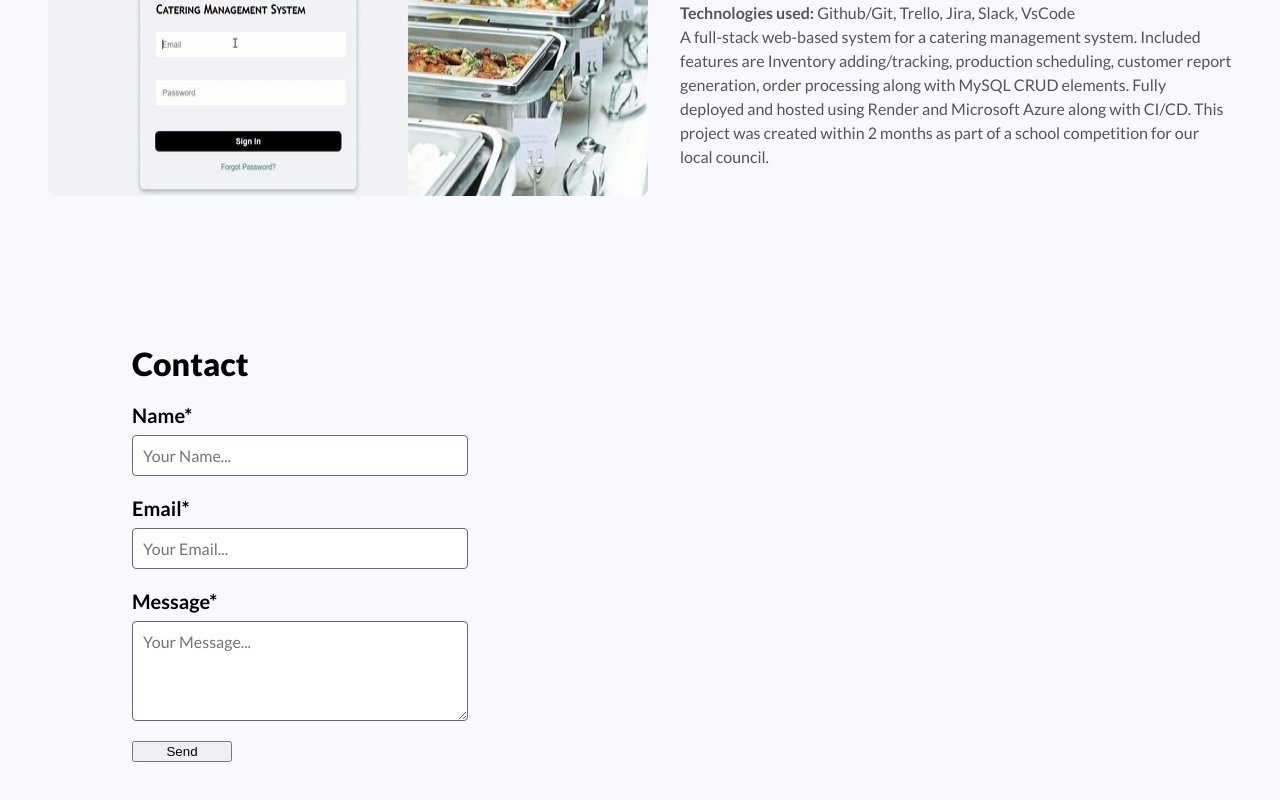
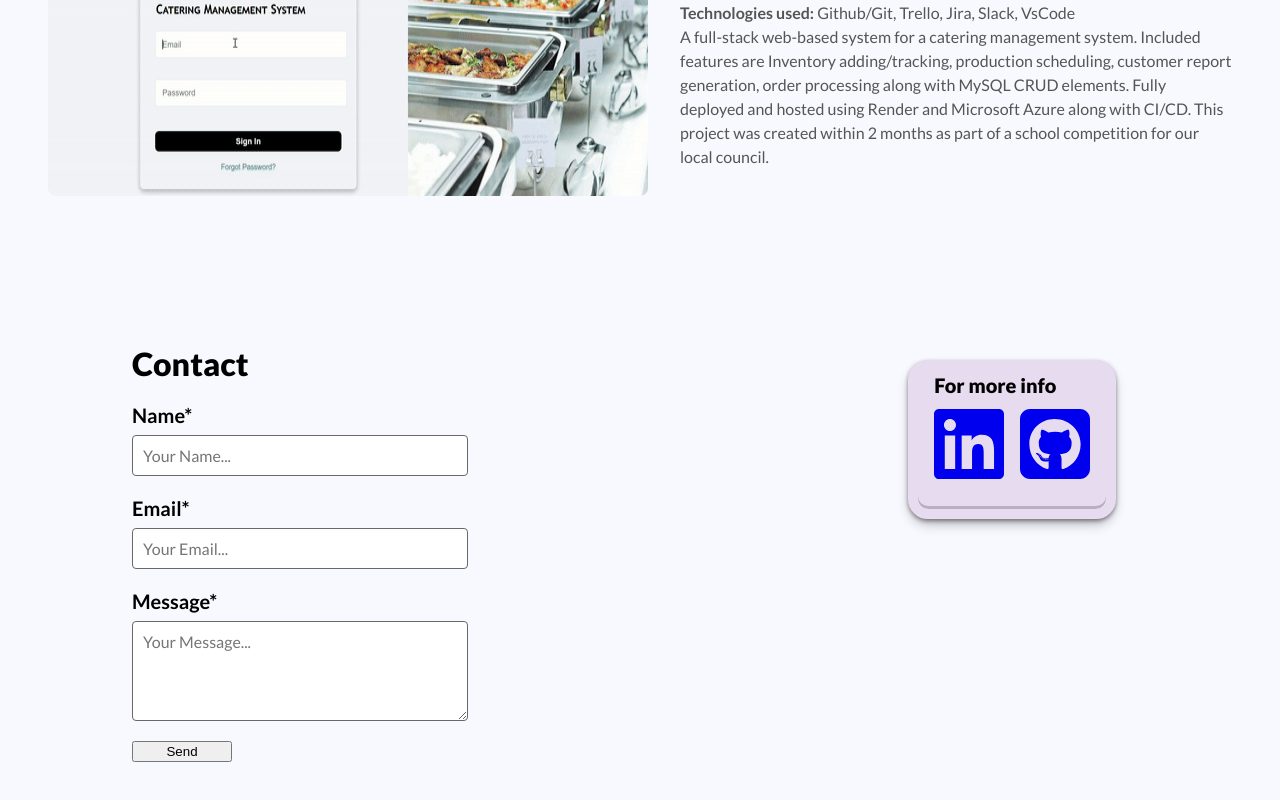
Before and after one commit to shjcc/saad-portfolio, a React (Vite) app in the folder saad-portfolio/: page / in a window 1280 px wide. Shown: the part 4201-5001 px from the top of the page. Built offline with nearby package versions, Linux system fonts and the light colour scheme; a web font is replaced by a local one.

Commit message:
updated the about page and styling to include the linkedin and github icons and anchor points. need to update the navbar and add a resume somewhere lol

```diff
--- a/saad-portfolio/src/pages/home/contact.tsx
+++ b/saad-portfolio/src/pages/home/contact.tsx
@@ -1,5 +1,7 @@
 import {useRef} from "react";
 import emailjs from '@emailjs/browser';
+import {FontAwesomeIcon} from '@fortawesome/react-fontawesome';
+import { faLinkedin, faSquareGithub } from '@fortawesome/free-brands-svg-icons';
 import styles from '../../styles/contact.module.css';
 
 const Contact = () => {
@@ -23,24 +25,31 @@ const Contact = () => {
     };
 
     return (
-        <section id="footer" className={styles.footerContainer}>
-            <div className={styles.footerContent}>
-                <h2 className={styles.footerTitle}>Contact</h2>
+        <section id="contact" className={styles.contactContainer}>
+            <div className={styles.contactContent}>
+                <h2 className={styles.contactTitle}>Contact</h2>
                 <form
                     ref={form}
                     onSubmit={sendEmail}
-                    className={styles.footerForm}>
-                    <label className={styles.footerLabel}>Name*</label>
-                    <input className={styles.footerInput} type="text" placeholder="Your Name..." name="user_name" required/>
+                    className={styles.contactForm}>
+                    <label className={styles.contactLabel}>Name*</label>
+                    <input className={styles.contactInput} type="text" placeholder="Your Name..." name="user_name" required/>
 
-                    <label className={styles.footerLabel}>Email*</label>
-                    <input className={styles.footerInput} type="email" placeholder="Your Email..." name="user_email" required/>
+                    <label className={styles.contactLabel}>Email*</label>
+                    <input className={styles.contactInput} type="email" placeholder="Your Email..." name="user_email" required/>
 
-                    <label className={styles.footerLabel}>Message*</label>
-                    <textarea className={styles.footerInputMsg} placeholder="Your Message..." name="message"></textarea>
+                    <label className={styles.contactLabel}>Message*</label>
+                    <textarea className={styles.contactInputMsg} placeholder="Your Message..." name="message"></textarea>
 
-                    <button className={styles.footerBtn} type="submit">Send</button>
+                    <button className={styles.contactBtn} type="submit">Send</button>
                 </form>
+                <div className={styles.contactIconBox}>
+                    <p className={styles.contactIconText}>For more info</p>
+                    <a href="https://www.linkedin.com/in/saad-hussain-a0b9a629b/" target="_blank" className={styles.aboutIconAnchor}>
+                    <FontAwesomeIcon className={styles.contactIcon} icon={faLinkedin}/></a>
+                    <a href="https://github.com/shjcc" target="_blank" className={styles.aboutIconAnchor}>
+                    <FontAwesomeIcon className={styles.contactIcon} icon={faSquareGithub}/></a>
+                </div>
             </div>
         </section>
     );
--- a/saad-portfolio/src/styles/contact.module.css
+++ b/saad-portfolio/src/styles/contact.module.css
@@ -1,6 +1,6 @@
 @import url('https://fonts.googleapis.com/css2?family=Averia+Serif+Libre:ital,wght@0,300;0,400;0,700;1,300;1,400;1,700&family=Gothic+A1&family=Lato:ital,wght@0,100;0,300;0,400;0,700;0,900;1,100;1,300;1,400;1,700;1,900&family=Nanum+Myeongjo:wght@400;700;800&family=Oswald:wght@200..700&family=PT+Sans&family=VT323&display=swap');
 
-.footerContainer {
+.contactContainer {
     padding: 3rem 2rem;
     background-color: ghostwhite;
     justify-content: center;
@@ -10,7 +10,7 @@
     max-width: 1000px;
 }
 
-.footerTitle {
+.contactTitle {
     font-size: 2rem;
     font-family: "Lato", sans-serif;
     font-weight: 800;
@@ -18,14 +18,14 @@
     margin: 0;
 }
 
-.footerContent {
+.contactContent {
     max-width: 1200px;
     margin: 0 auto;
     position: relative;
     left: 100px
 }
 
-.footerForm {
+.contactForm {
     flex-direction: column;
     justify-content: center;
     align-items: center;
@@ -34,7 +34,7 @@
 
 }
 
-.footerLabel {
+.contactLabel {
     display: flex;
     font-size: 1.25rem;
     font-family: "Lato", sans-serif;
@@ -45,20 +45,20 @@
     padding-top: 1.25rem;
 }
 
-.footerInput  {
+.contactInput  {
     padding: 10px;
     font-size: 1rem;
     width: 100%;
 }
 
-.footerInputMsg {
+.contactInputMsg {
     padding: 10px;
     font-size: 1rem;
     width: 100%;
     height: 100px !important;
 }
 
-.footerInput, .footerInputMsg {
+.contactInput, .contactInputMsg {
     max-width: calc(30vw - 3rem);
     height: 50%;
     box-sizing: border-box;
@@ -70,12 +70,11 @@
     border-radius: 0.25rem;
 }
 
-.footerInput:focus, .footerInputMsg:focus {
+.contactInput:focus, .contactInputMsg:focus {
     border: 1px solid palevioletred;
 }
 
-
-.footerBtn {
+.contactBtn {
     display: flex;
     justify-content: center;
     align-items: center;
@@ -83,3 +82,50 @@
     width: 10%;
     margin-top: 1rem;
 }
+
+.contactIconBox {
+    position: absolute;
+    top: 1rem;
+    right: 1rem;
+    display: flex;
+    gap: 1rem;
+    align-items: center;
+    background-color: #E7DBEF;
+    border: 10px solid #E7DBEF;
+    border-radius: 20px;
+    box-shadow: rgba(0, 0, 0, 0.4) 0px 2px 4px, rgba(0, 0, 0, 0.3) 0px 7px 13px -3px, rgba(0, 0, 0, 0.2) 0px -3px 0px inset;
+    padding: 2rem 1rem 1rem 1rem;
+    margin-bottom: 1rem;
+    margin-right: 0;
+    flex-wrap: wrap;
+    justify-content: space-evenly;
+    font-size: 5rem;
+}
+
+.contactIconText {
+    position: absolute;
+    bottom: 7rem;
+    right: 3.1rem;
+    font-size: 1.25rem;
+    font-family: "Lato", sans-serif;
+    font-weight: 800;
+    font-style: normal;
+    margin: 0;
+    text-align: center;
+}
+
+.contactAnchor {
+    text-decoration: none;
+    color: #212121;
+}
+
+.contactIcon {
+    transition: transform 0.3s ease;
+    list-style: none;
+}
+
+.contactIcon:hover, .contactAnchor:hover {
+    transform: scale(1.25);
+    transition: transform 0.3s ease;
+    color: palevioletred;
+}
```
